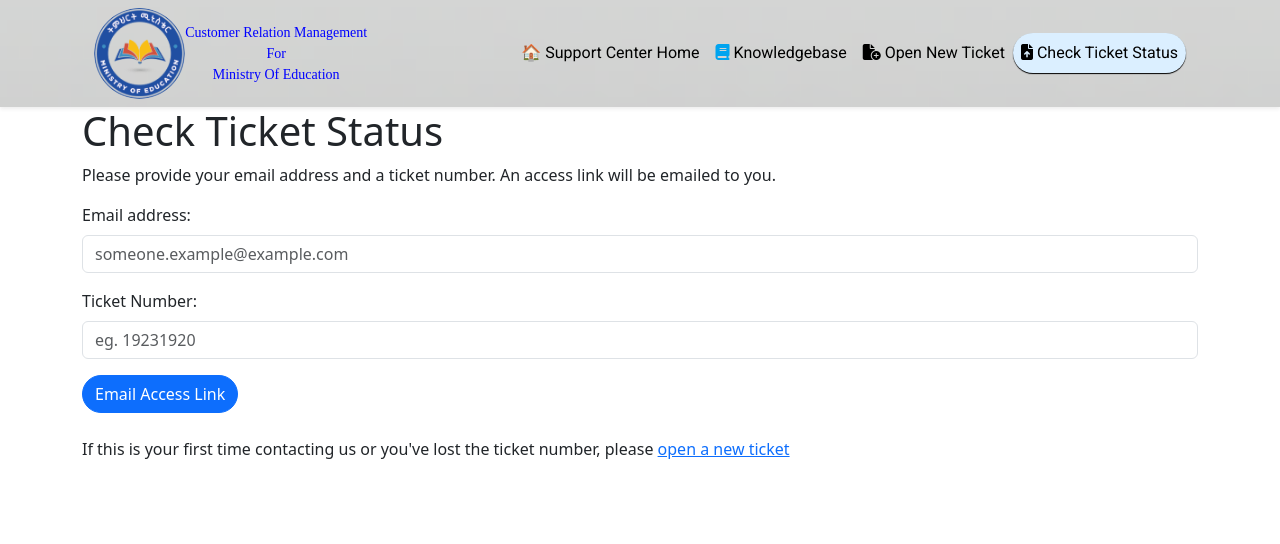
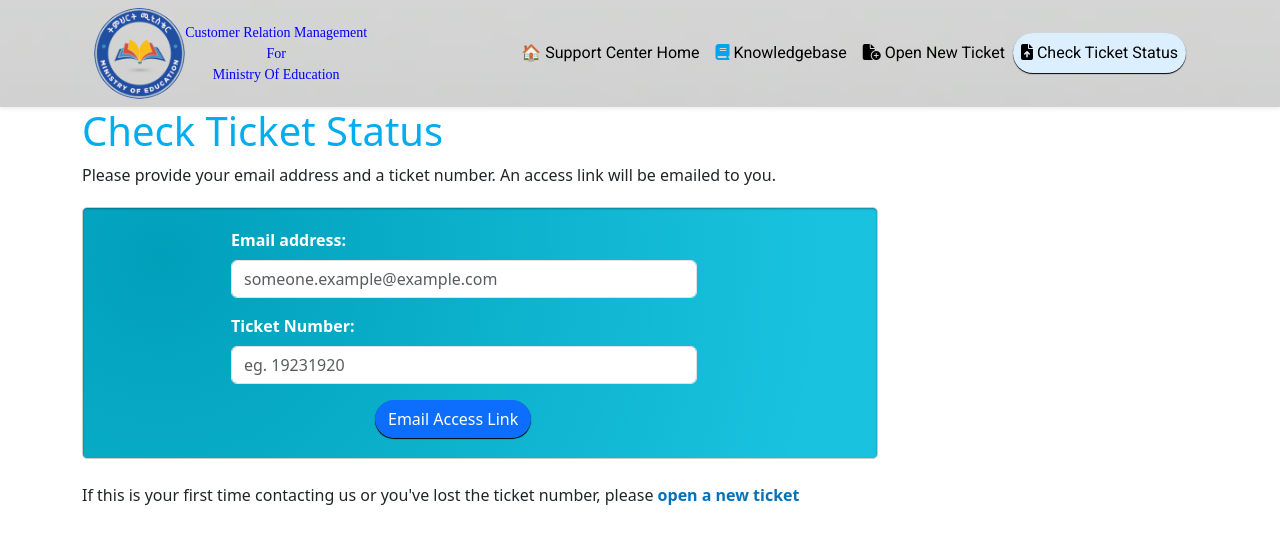
Before and after one commit to Tola-lemma/Customer-Relation-Management-For-Ministry-of-Education, a React (Create React App) app in the folder client/: page /checkticketstatus in a window 1280 px wide. Shown: the top 544 px of the page. Built offline with nearby package versions, Linux system fonts and the light colour scheme.

Commit message:
style:check ticket page is styled

```diff
--- a/client/src/ClientContainer/Home/Ticket/CheckTicketStatus/CheckTicket.css
+++ b/client/src/ClientContainer/Home/Ticket/CheckTicketStatus/CheckTicket.css
@@ -0,0 +1,30 @@
+.ticketStatus >h1{
+    color:rgb(0, 174, 239);
+}
+.toOpenTicketRoute{
+    color: #0072bc;
+    text-decoration: none;
+    font-weight: bold;
+}
+.ticketstatusForm{
+    margin-top: 20px;
+    margin-bottom: 20px;
+    box-shadow: rgba(0, 0, 0, 0.3) 0px 1px 2px inset;
+    padding: 20px;
+    color: white;font-weight: bold;
+    border-width: 1px;
+    margin-right: 20rem;
+    border-style: solid;
+    border-color: rgb(204, 204, 204);
+    border-radius: 5px;
+    background-image: radial-gradient( circle farthest-corner at 10% 20%,  rgba(0,160,187,1) 0%, rgba(0,188,219,0.90) 90% );
+}
+.emailAccesbtn{
+    text-align: center;
+    margin-left: 17rem;
+    box-shadow: 0 1px 1px rgba(0,0,0.25);
+}
+.CheckStatusform{
+    margin-left: 8rem;
+    margin-right: 10rem;
+}
```
